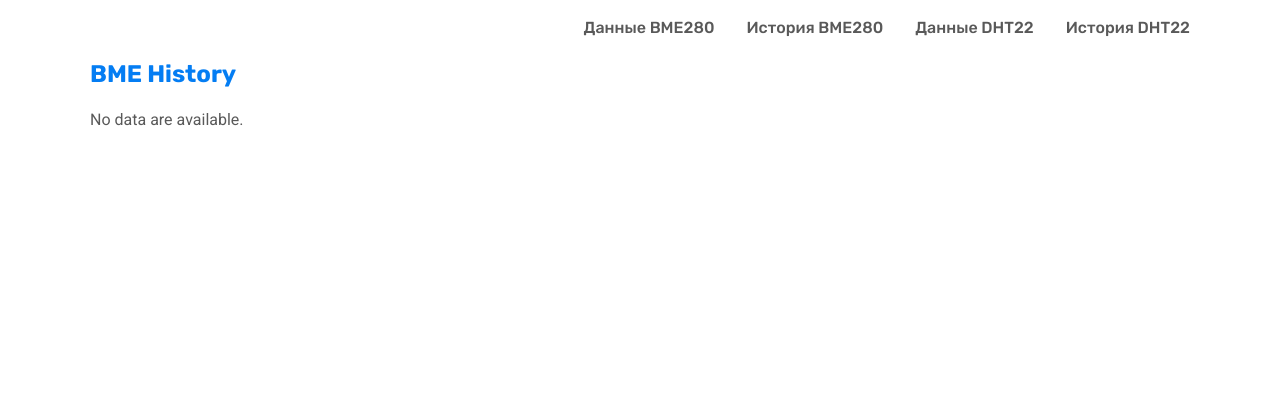
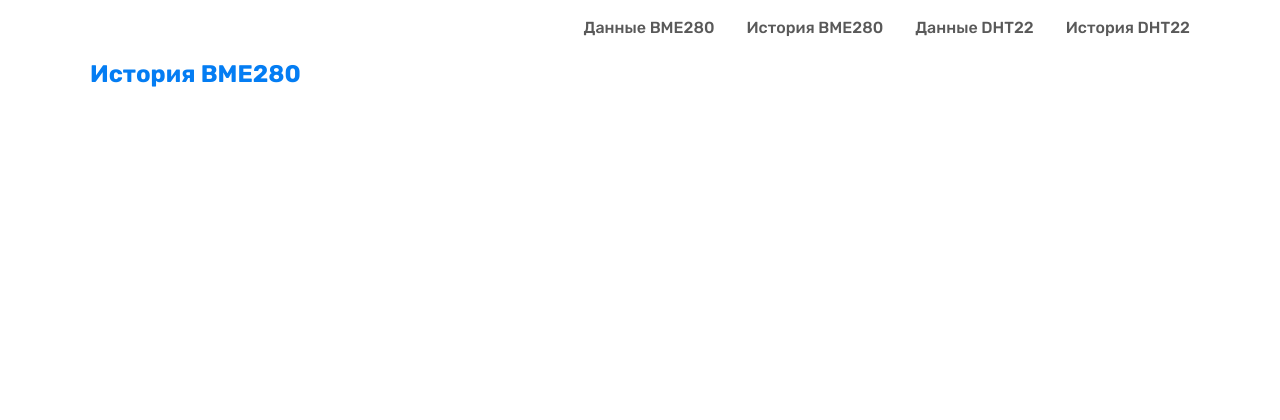
Before and after one commit to Missisol/rpi-sensors, a Django app: page /bme-history/ in a window 1280 px wide. Shown: the top 420 px of the page. Run offline with Django 4.2, Linux system fonts and the light colour scheme; data that the repository does not hold is empty; some libraries are stand-ins or nearby versions.

Commit message:
Bme history page created

```diff
--- /dev/null
+++ b/meteo/static/js/bme_history.js
@@ -0,0 +1,127 @@
+const temperatureDeltaEl = document.querySelector('#temperature-delta')
+const humidityDeltaEl = document.querySelector('#humidity-delta')
+const pressureDeltaEl = document.querySelector('#pressure-delta')
+const deltaDivs = [temperatureDeltaEl, humidityDeltaEl, pressureDeltaEl]
+
+// gauge layout
+const layout = {
+  width: 300,
+  height: 250,
+  margin: { t: 30, b: 30, l: 30, r: 30 },
+};
+
+const config = {
+  responsive: true,
+  displayModeBar: false,
+};
+
+const deltaDataArr = [
+  { name: 'температура', text: 'Температура', color: '#3ba639' },
+  { name: 'влажность', text: 'Влажность', color: '#047df3' },
+  { name: 'давление', text: 'Давление', color: '#3d3c3c'},
+];
+
+
+function getDeltaPlotly() {
+  deltaDataArr.forEach((data, idx) => {
+    const trace1 = {
+      x: [],
+      y: [],
+      name: `min ${data.name}`,
+      mode: "lines+markers",
+      line: {
+        dash: 'dot'
+      },
+    };
+    const trace2 = {
+      x: [],
+      y: [],
+      name: `max ${data.name}`,
+      mode: "lines+markers",
+      line: {},
+    };
+    const traces = [trace1, trace2];
+    const layout = {
+      height: 300,
+      title: {
+        text: data.text
+      },
+      font: {
+        size: 14,
+        color: "#808080",
+      },
+    };
+
+    Plotly.newPlot(deltaDivs[idx], traces, layout, config)
+  })
+};
+
+function getDataForLineChart(dataArr, field) {
+  return dataArr.map(item => item[field])
+};
+
+
+function updateDelta() {
+  let datesArr;
+  let minTempArr;
+  let maxTempArr;
+  let minHumArr;
+  let maxHumArr;
+  let minPrArr;
+  let maxPrArr;
+
+  fetch('/api/bme-history/')
+    .then((res) => res.json())
+    .then((jsonRes) => {
+      const res = jsonRes.results;
+      datesArr = getDataForLineChart(res, 'date');
+      minTempArr = getDataForLineChart(res, 'min_temperature');
+      maxTempArr = getDataForLineChart(res, 'max_temperature');
+      minHumArr = getDataForLineChart(res, 'min_humidity');
+      maxHumArr = getDataForLineChart(res, 'max_humidity');
+      minPrArr = getDataForLineChart(res, 'min_pressure');
+      maxPrArr = getDataForLineChart(res, 'max_pressure');
+
+    Plotly.update(
+      temperatureDeltaEl,
+     {
+        x: [datesArr],
+        y: [minTempArr, maxTempArr],
+      },
+      {colorway: ['#3ba639']}
+    );
+    Plotly.update(
+      humidityDeltaEl,
+      {
+        x: [datesArr],
+        y: [minHumArr, maxHumArr],
+      },
+      {colorway: ['#047df3']}
+    );
+    Plotly.update(
+      pressureDeltaEl,
+      {
+        x: [datesArr],
+        y: [minPrArr, maxPrArr],
+      },
+      {colorway: ['#3d3c3c']}
+    );
+  })
+}
+
+const timer = 30000
+// const timer = 60 * 1000 * 5
+// const timer = 60 * 1000 * 15 // every 15 minutes
+
+function loop() {
+  setTimeout(() => {
+    updateDelta();
+    loop();
+  }, timer);
+}
+
+(function init() {
+  getDeltaPlotly();
+  updateDelta();
+  loop();
+})();
--- a/meteo/templates/meteo/bme_history.html
+++ b/meteo/templates/meteo/bme_history.html
@@ -1,18 +1,21 @@
 {% extends 'meteo/base.html' %}
 {% load static %}
 
+{% block styles %}
+<link rel="stylesheet" href="{% static 'css/history.css' %}">
+{% endblock %}
+
 {% block content %}
+  {% include 'meteo/includes/page_title.html' with title="История BME280" %}
+  <section class="section charts">
+    <div class="charts__wrapper">
+      <div id="temperature-delta" class="charts__chart"></div>
+      <div id="humidity-delta" class="charts__chart"></div>
+      <div id="pressure-delta" class="charts__chart"></div>
+    </div>
+  </section>
+{% endblock %}
 
-{% include 'meteo/includes/page_title.html' with title="BME History" %}
-{% if object_list %}
-<ul>
-    {% for data in object_list %}
-        <li>{{ data.min_temperature }}</li>
-        <li>{{ data.min_humidity }}</li>
-        <li>{{ data.min_pressure }}</li>
-    {% endfor %}
-    </ul>
-{% else %}
-    <p>No data are available.</p>
-{% endif %}
+{% block script %}
+<script src="{% static 'js/bme_history.js' %}" charset="utf-8"></script>
 {% endblock %}
```
Also changed, not shown: meteo/static/css/history.css (added).
